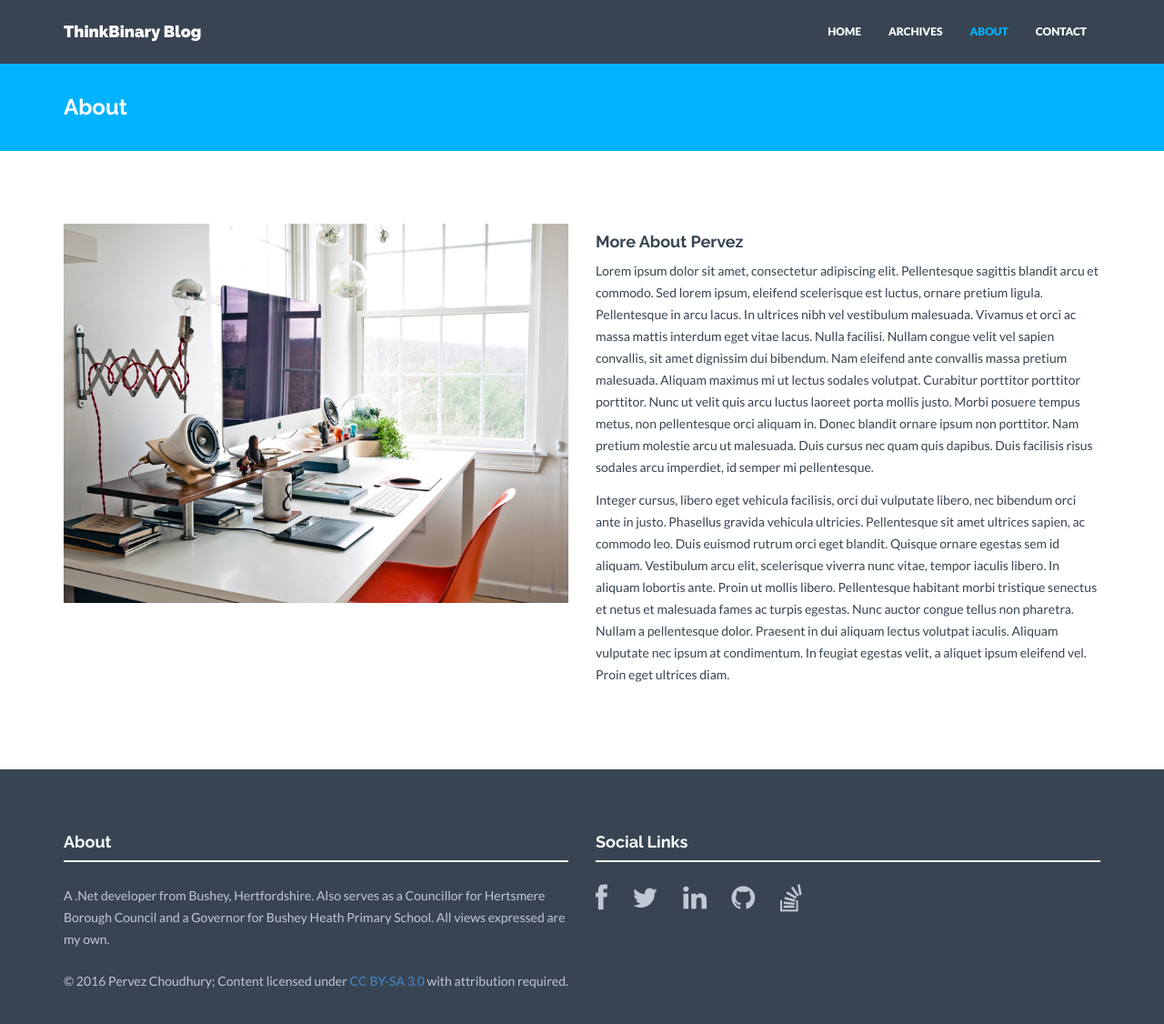
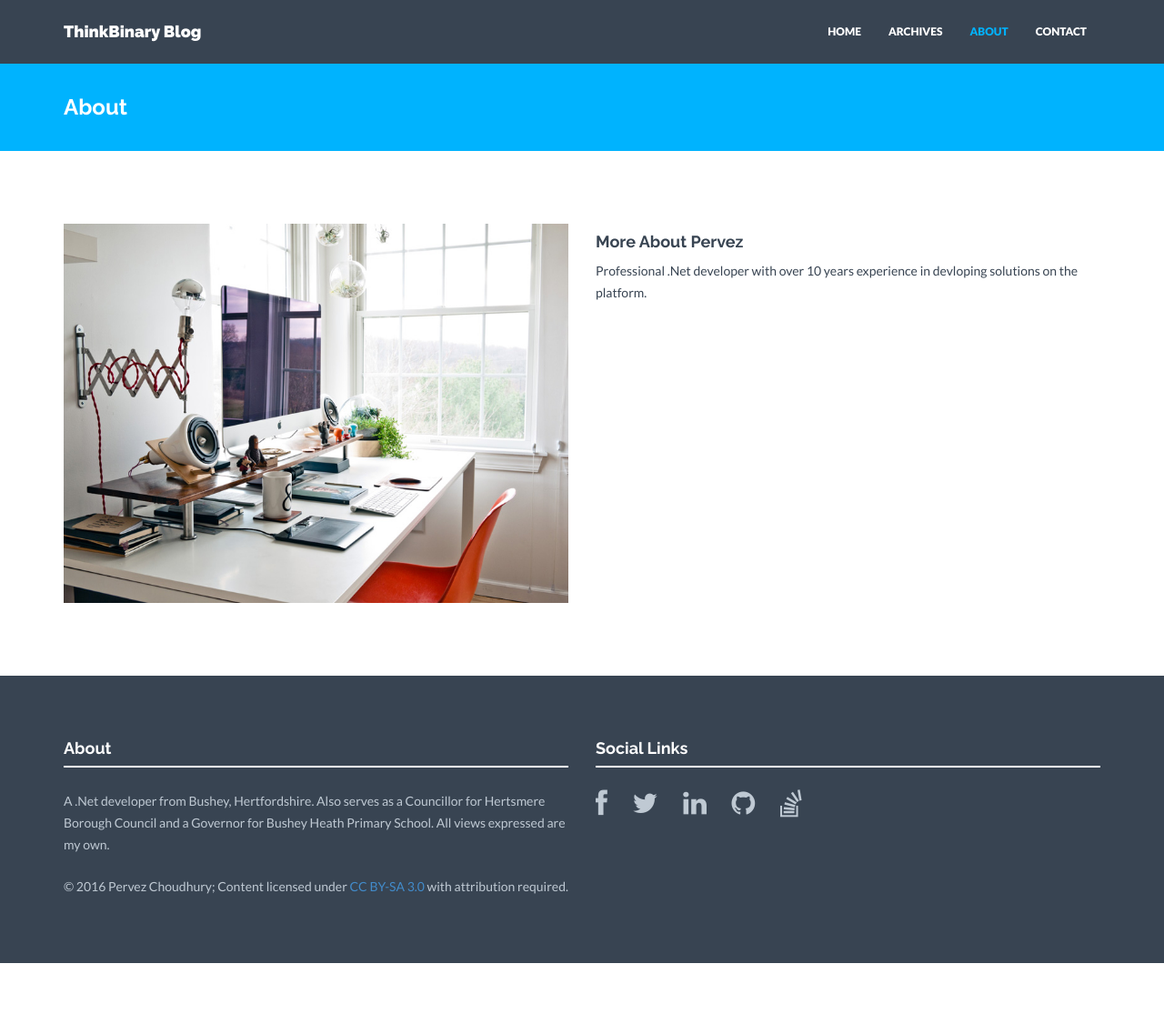
Before and after one commit to codedemonuk/codedemonuk.github.io, a Jekyll site: the page built from about.html, in a window 1280 px wide and 1163 px high. Shown: the top 1126 px of the window at 91% size. Built offline with Jekyll 4.4.1, drawn with Linux system fonts in a browser that asks for light colours; nearby versions of some CDN libraries.

Commit message:
Replace the Lorem Ipsom on the about page

```diff
--- a/about.html
+++ b/about.html
@@ -12,10 +12,7 @@ permalink: /about/
         <div class="col-lg-6">
             <h4>More About Pervez</h4>
                 <p>
-                    Lorem ipsum dolor sit amet, consectetur adipiscing elit. Pellentesque sagittis blandit arcu et commodo. Sed lorem ipsum, eleifend scelerisque est luctus, ornare pretium ligula. Pellentesque in arcu lacus. In ultrices nibh vel vestibulum malesuada. Vivamus et orci ac massa mattis interdum eget vitae lacus. Nulla facilisi. Nullam congue velit vel sapien convallis, sit amet dignissim dui bibendum. Nam eleifend ante convallis massa pretium malesuada. Aliquam maximus mi ut lectus sodales volutpat. Curabitur porttitor porttitor porttitor. Nunc ut velit quis arcu luctus laoreet porta mollis justo. Morbi posuere tempus metus, non pellentesque orci aliquam in. Donec blandit ornare ipsum non porttitor. Nam pretium molestie arcu ut malesuada. Duis cursus nec quam quis dapibus. Duis facilisis risus sodales arcu imperdiet, id semper mi pellentesque.
-                </p>
-                <p>
-                    Integer cursus, libero eget vehicula facilisis, orci dui vulputate libero, nec bibendum orci ante in justo. Phasellus gravida vehicula ultricies. Pellentesque sit amet ultrices sapien, ac commodo leo. Duis euismod rutrum orci eget blandit. Quisque ornare egestas sem id aliquam. Vestibulum arcu elit, scelerisque viverra nunc vitae, tempor iaculis libero. In aliquam lobortis ante. Proin ut mollis libero. Pellentesque habitant morbi tristique senectus et netus et malesuada fames ac turpis egestas. Nunc auctor congue tellus non pharetra. Nullam a pellentesque dolor. Praesent in dui aliquam lectus volutpat iaculis. Aliquam vulputate nec ipsum at condimentum. In feugiat egestas velit, a aliquet ipsum eleifend vel. Proin eget ultrices diam.
+                	Professional .Net developer with over 10 years experience in devloping solutions on the platform.
                 </p>
         </div>
     </div><! --/row -->
```
